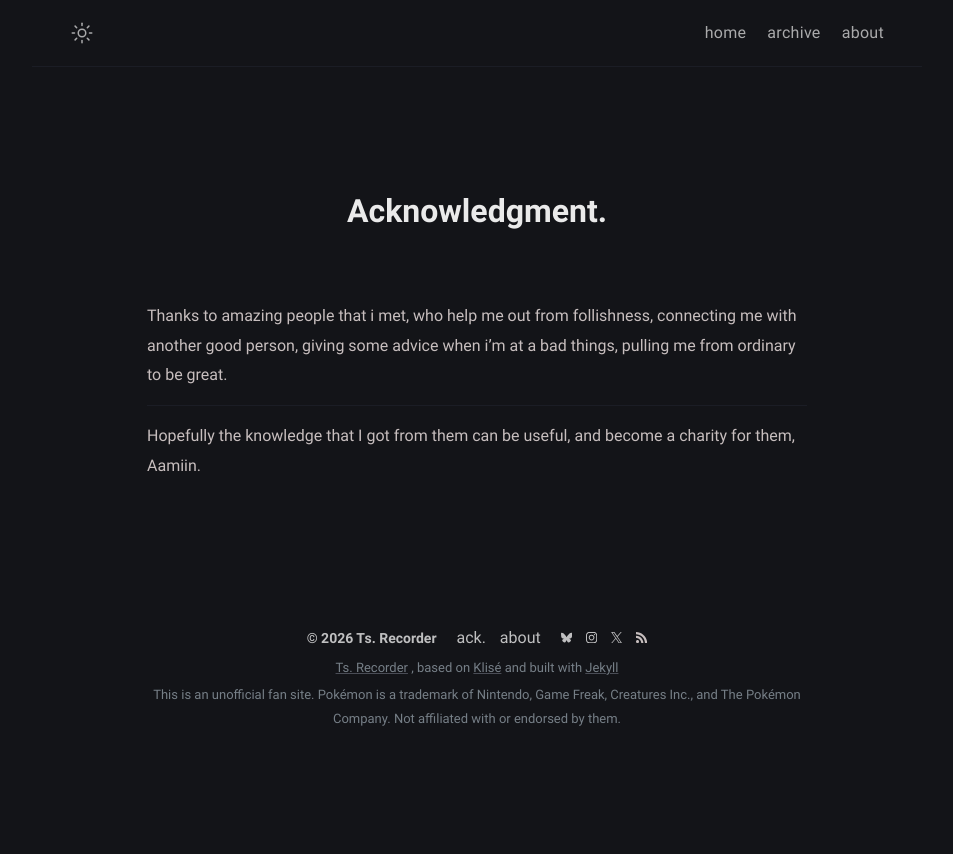
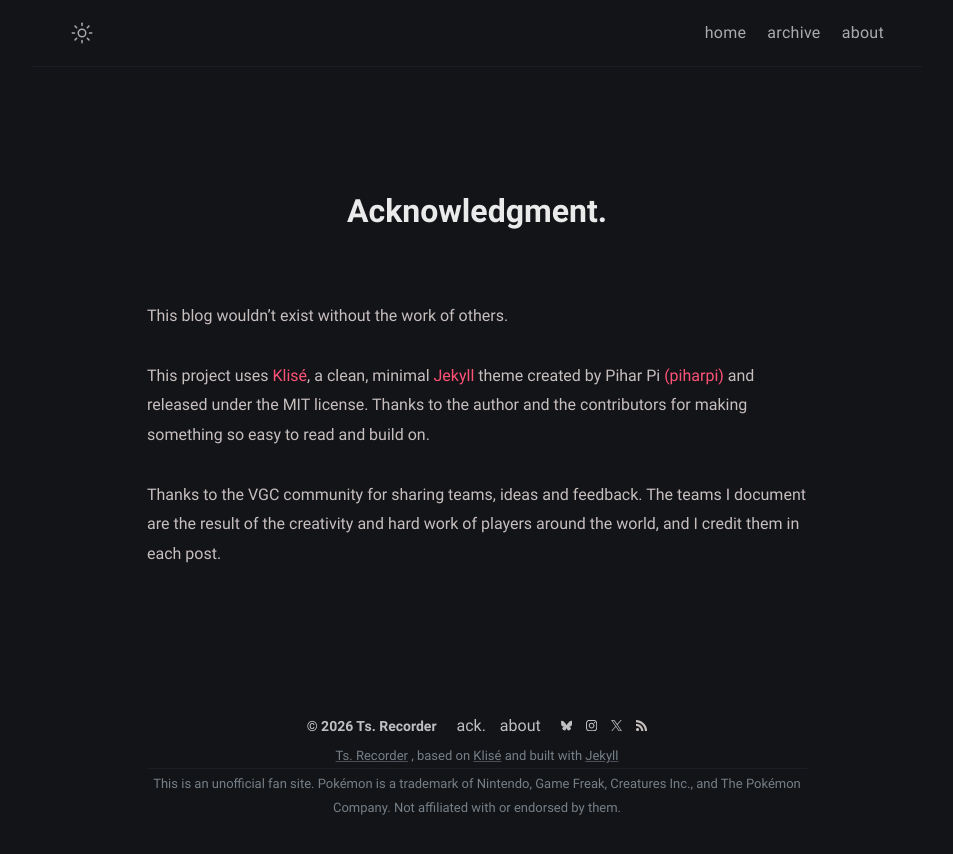
Before and after one commit to tsrecorder/tsrecorder.github.io, a Jekyll site: the page built from thanks.md, in a window 1280 px wide. Shown: the top 854 px of the page, without its empty margins (163-1116 px from the left). Built offline with Jekyll 4.4.1, drawn with Linux system fonts in a browser that asks for light colours.

Commit message:
Customized ack. page

```diff
--- a/_config.yml
+++ b/_config.yml
@@ -3,7 +3,7 @@ title: Ts. Recorder # site title
 description: >- # site description
   Competitive Pokémon teams, recorded.
 about: |- # site about
-  This project consists of a minimalist blog built with Jekyll and based on the <a href="https://github.com/piharpi/jekyll-klise" target="_blank">Klisé theme</a>, with light and dark mode support.
+  This project consists of a minimalist blog built with Jekyll and hosted on Github Pages.
   You can find this project's source code on <a href="https://github.com/tsrecorder/tsrecorder.github.io" target="_blank">Github</a>.
 lang: en-US # default lang
 timezone: Europe/Lisbon # set your timezone
--- a/_includes/footer.html
+++ b/_includes/footer.html
@@ -66,6 +66,7 @@
       >Jekyll</a
     >
   </small>
+  <hr>
   <small class="footer_copyright">
     This is an unofficial fan site. Pokémon is a trademark of Nintendo, Game Freak, Creatures Inc., and The Pokémon Company. Not affiliated with or endorsed by them.
   </small>
--- a/thanks.md
+++ b/thanks.md
@@ -2,12 +2,12 @@
 title: Acknowledgment
 permalink: /thanks/
 layout: page
-excerpt: Thanks to amazing people that i met, who help me out from follishness, connecting me with another good person, giving some advice when i'm at a bad things, pulling me from ordinary to be great.
+excerpt: Thanks to Klisé for the clean and minimal theme and thanks to the VGC Community for sharing teams, ideas and feedback. I am proud to be appart of this!
 comments: false
 ---
 
-Thanks to amazing people that i met, who help me out from follishness, connecting me with another good person, giving some advice when i'm at a bad things, pulling me from ordinary to be great.
+This blog wouldn't exist without the work of others.
 
-<hr>
+This project uses <a href="https://github.com/piharpi/jekyll-klise" target="_blank">Klisé</a>, a clean, minimal <a href="https://jekyllrb.com" target="_blank" rel="noreferrer noopener">Jekyll</a> theme created by Pihar Pi <a href="https://github.com/piharpi/" target="_blank">(piharpi)</a> and released under the MIT license. Thanks to the author and the contributors for making something so easy to read and build on.
 
-Hopefully the knowledge that I got from them can be useful, and become a charity for them, Aamiin.
+Thanks to the VGC community for sharing teams, ideas and feedback. The teams I document are the result of the creativity and hard work of players around the world, and I credit them in each post.
```
